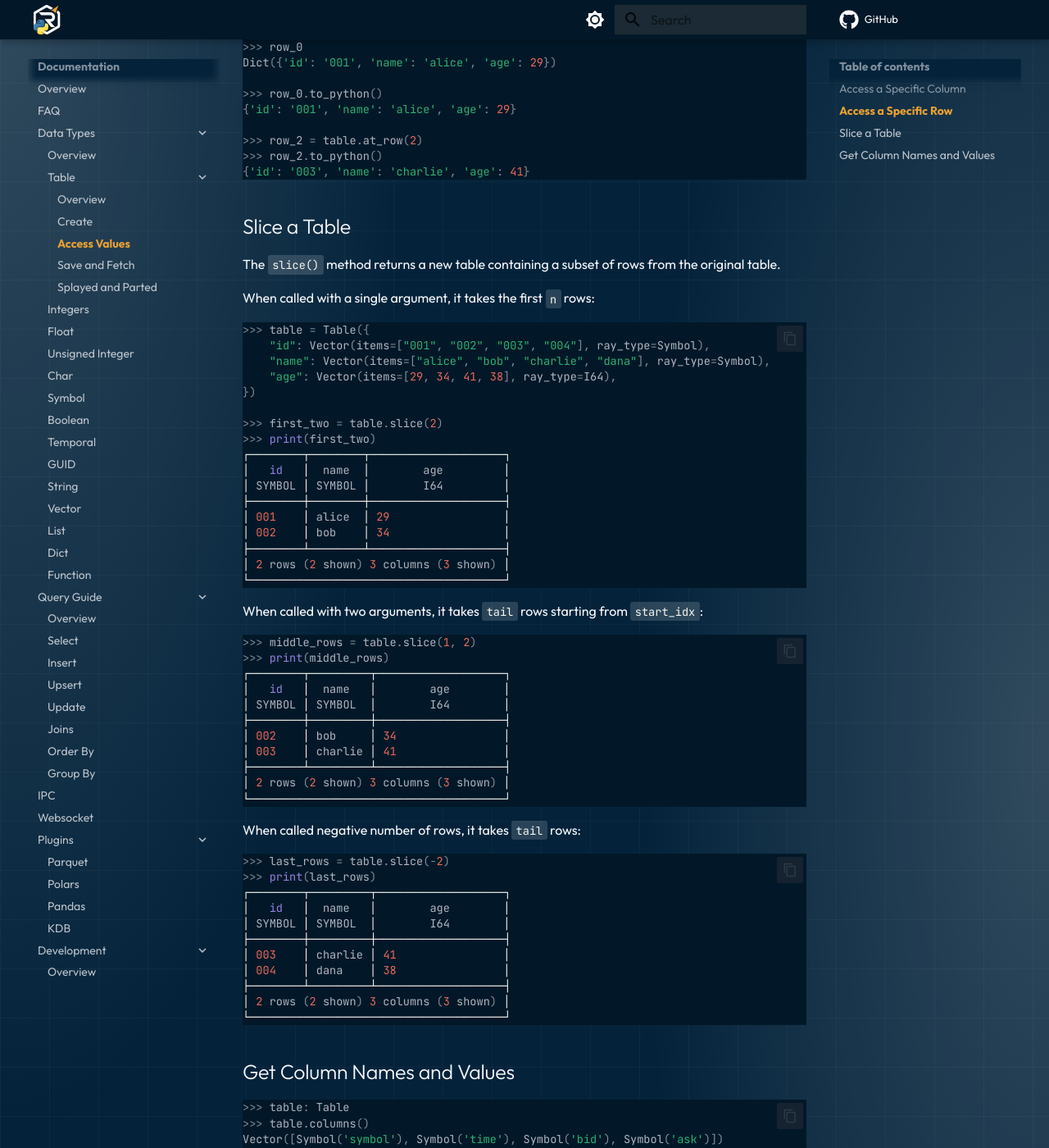
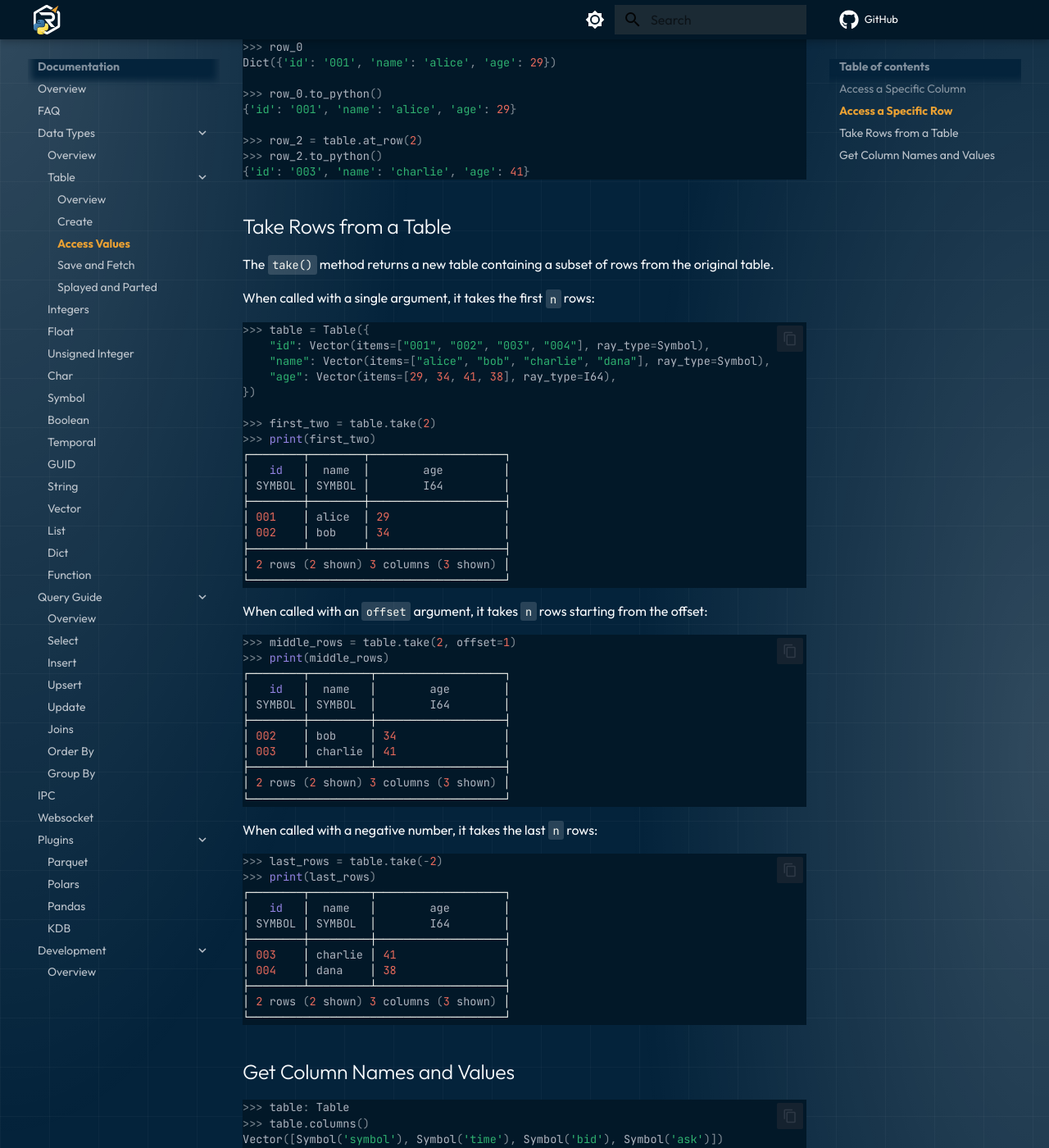
Before and after one commit to RayforceDB/rayforce-py, an MkDocs documentation site: the page built from docs/docs/content/documentation/data-types/table/access-values.md, in a window 1280 px wide and 1400 px high, scrolled down 855 px. Shown: the whole window at 82% size. Built offline with MkDocs 1.6.1 and Material for MkDocs 9.7.7, drawn with Linux system fonts in a browser that asks for light colours; comment, search, counter and statistics services are not loaded; a style sheet for code colours, icons or effects is not loaded.

Commit message:
table: syntax improvements

````diff
--- a/docs/docs/content/documentation/data-types/table/access-values.md
+++ b/docs/docs/content/documentation/data-types/table/access-values.md
@@ -45,9 +45,9 @@ Dict({'id': '001', 'name': 'alice', 'age': 29})
 {'id': '003', 'name': 'charlie', 'age': 41}
 ```
 
-## Slice a Table
+## Take Rows from a Table
 
-The `slice()` method returns a new table containing a subset of rows from the original table.
+The `take()` method returns a new table containing a subset of rows from the original table.
 
 When called with a single argument, it takes the first `n` rows:
 
@@ -58,7 +58,7 @@ When called with a single argument, it takes the first `n` rows:
     "age": Vector(items=[29, 34, 41, 38], ray_type=I64),
 })
 
->>> first_two = table.slice(2)
+>>> first_two = table.take(2)
 >>> print(first_two)
 ┌────────┬────────┬────────────────────┐
 │   id   │  name  │        age         │
@@ -71,10 +71,10 @@ When called with a single argument, it takes the first `n` rows:
 └──────────────────────────────────────┘
 ```
 
-When called with two arguments, it takes `tail` rows starting from `start_idx`:
+When called with an `offset` argument, it takes `n` rows starting from the offset:
 
 ```python
->>> middle_rows = table.slice(1, 2)
+>>> middle_rows = table.take(2, offset=1)
 >>> print(middle_rows)
 ┌────────┬─────────┬───────────────────┐
 │   id   │  name   │        age        │
@@ -87,10 +87,10 @@ When called with two arguments, it takes `tail` rows starting from `start_idx`:
 └──────────────────────────────────────┘
 ```
 
-When called negative number of rows, it takes `tail` rows:
+When called with a negative number, it takes the last `n` rows:
 
 ```python
->>> last_rows = table.slice(-2)
+>>> last_rows = table.take(-2)
 >>> print(last_rows)
 ┌────────┬─────────┬───────────────────┐
 │   id   │  name   │        age        │
````
Also changed, not shown: docs/docs/content/documentation/query-guide/order-by.md (+5 -5 lines), docs/docs/content/documentation/query-guide/upsert.md (+6 -6 lines), 6 other files.
